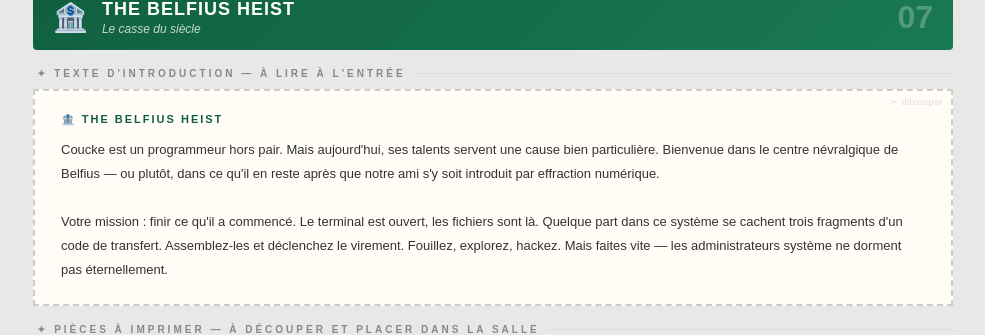
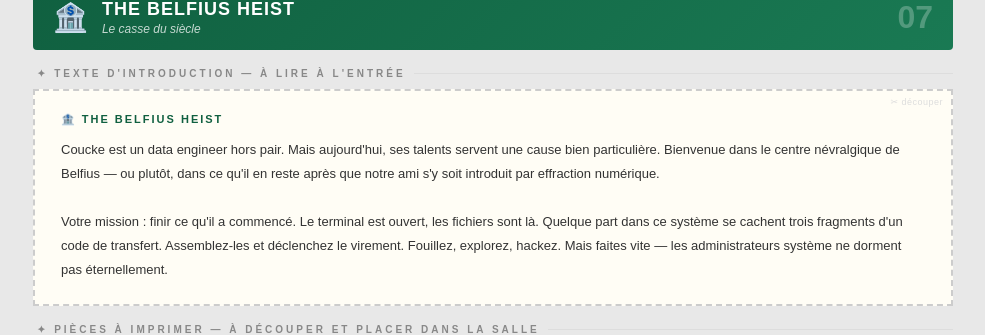
Before and after one commit to GillesdeGhel/evg-coucke, a Next.js app: page /indices in a window 1280 px wide. Shown: the part 8733-9068 px from the top of the page, without its empty margins (147-1132 px from the left). Built offline with nearby package versions, Linux system fonts and the light colour scheme.

Commit message:
fix: programmeur → data engineer in Belfius description
Co-Authored-By: Claude Sonnet 4.6 <noreply@anthropic.com>

```diff
--- a/pages/indices.jsx
+++ b/pages/indices.jsx
@@ -163,7 +163,7 @@ const ROOMS = [
     icon: "🏦",
     color: "#40DFA0",
     colorDark: "#106040",
-    texte: `Coucke est un programmeur hors pair. Mais aujourd'hui, ses talents servent une cause bien particulière. Bienvenue dans le centre névralgique de Belfius — ou plutôt, dans ce qu'il en reste après que notre ami s'y soit introduit par effraction numérique.\n\nVotre mission : finir ce qu'il a commencé. Le terminal est ouvert, les fichiers sont là. Quelque part dans ce système se cachent trois fragments d'un code de transfert. Assemblez-les et déclenchez le virement. Fouillez, explorez, hackez. Mais faites vite — les administrateurs système ne dorment pas éternellement.`,
+    texte: `Coucke est un data engineer hors pair. Mais aujourd'hui, ses talents servent une cause bien particulière. Bienvenue dans le centre névralgique de Belfius — ou plutôt, dans ce qu'il en reste après que notre ami s'y soit introduit par effraction numérique.\n\nVotre mission : finir ce qu'il a commencé. Le terminal est ouvert, les fichiers sont là. Quelque part dans ce système se cachent trois fragments d'un code de transfert. Assemblez-les et déclenchez le virement. Fouillez, explorez, hackez. Mais faites vite — les administrateurs système ne dorment pas éternellement.`,
     materiel: ["Ordinateur avec bash / terminal ouvert", "Logo Belfius imprimé", "Décoration Belfius"],
     pieces: [
       {
```
